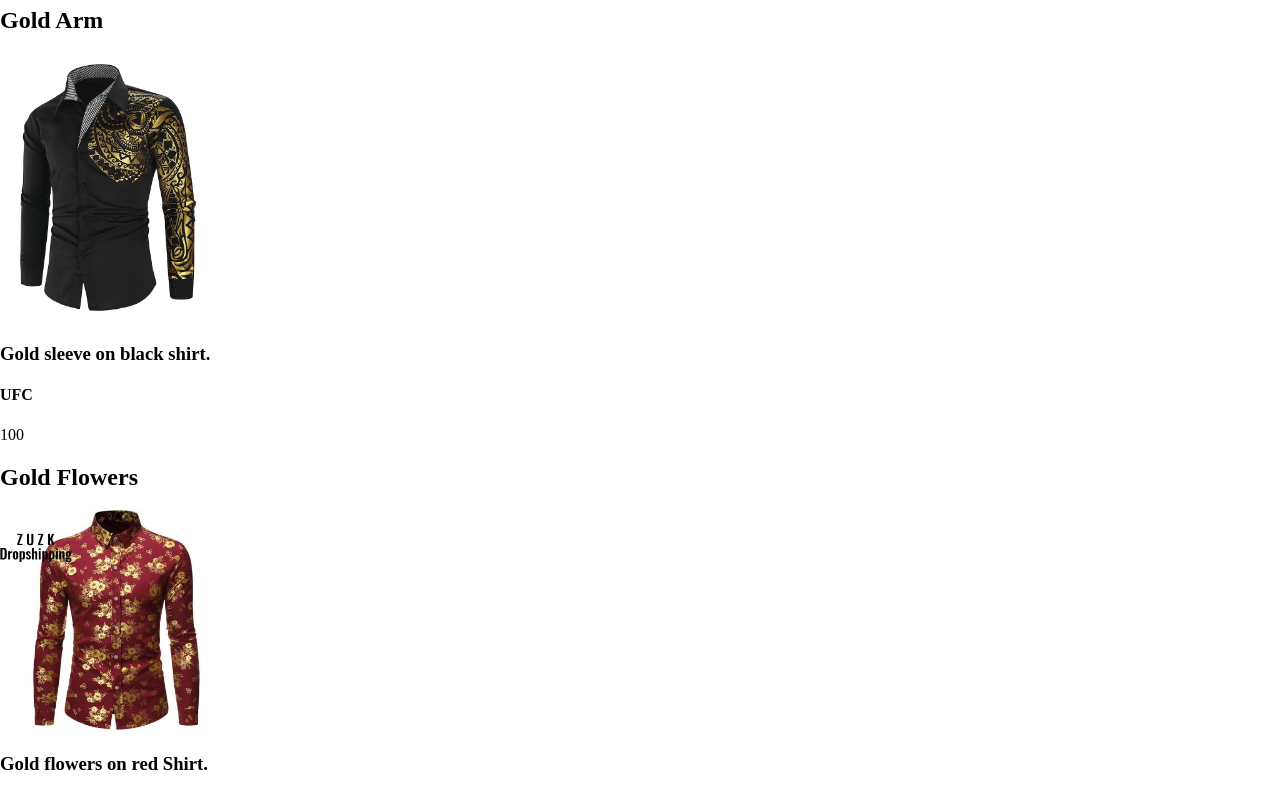
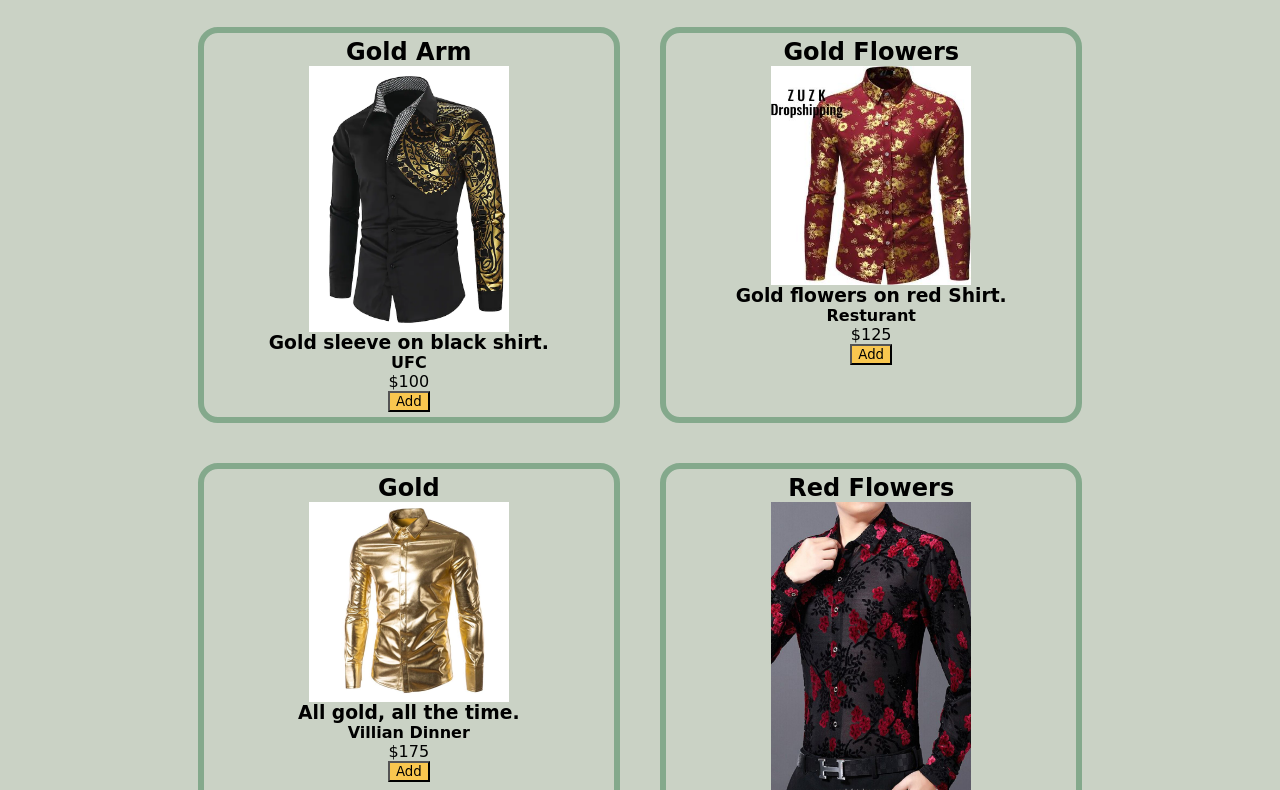
Before and after one commit to BrettSeifried/LAB-06-E-COMMERCE-SITE, a website with bundled scripts: page index.html in a window 1280 px wide. Shown: the part 73-863 px from the top of the page. Built offline with nearby package versions, Linux system fonts and the light colour scheme; a web font is replaced by a local one.

Commit message:
added CSS

```diff
--- a/index.html
+++ b/index.html
@@ -13,7 +13,9 @@
 </head>
 
 <body>
-    <h1>Welcome to September's Fun Shirt Friday</h1>
+    <header>
+        <h1>Welcome to September's Fun Shirt Friday</h1>
+    </header>
     <div id="shirt-list">
         <!-- <div class="shirt-card">
             <h2>Shirts</h2>
@@ -21,8 +23,8 @@
             <h3>Description</h3>
             <h4>category</h4>
             <p>price</p>
-            <button>ad</button> -->
-        </div>
+            <button>Add</button>
+        </div> -->
     </div>
     <script type="module" src="./app.js"></script>
 </body>
--- a/render-products.js
+++ b/render-products.js
@@ -17,8 +17,9 @@ export function renderShirt(shirt){
     const shirtPrice = document.createElement('p');
     shirtPrice.textContent = shirt.price;
 
-    const button = document.createElement('add')
+    const button = document.createElement('button');
+    button.textContent = shirt.button;
 
-    shirtCard.append(shirtHeader, img, shirtDescrip, shirtCat, shirtPrice);
+    shirtCard.append(shirtHeader, img, shirtDescrip, shirtCat, shirtPrice, button);
     return shirtCard;
 }
--- a/shirts.js
+++ b/shirts.js
@@ -5,7 +5,8 @@ export const shirts = [
         img: './assets/shirt.webp',
         description: 'Gold sleeve on black shirt.',
         category: 'UFC',
-        price: 100
+        price: '$100',
+        button: 'Add'
     },
     {
         id: '2',
@@ -13,7 +14,8 @@ export const shirts = [
         img: './assets/shirt1.jpeg',
         description: 'Gold flowers on red Shirt.',
         category: 'Resturant',
-        price: 125
+        price: '$125',
+        button: 'Add'
     },
     {
         id: '3',
@@ -21,7 +23,8 @@ export const shirts = [
         img: './assets/shirt2.webp',
         description: 'All gold, all the time.',
         category: 'Villian Dinner',
-        price: 175
+        price: '$175',
+        button: 'Add'
     },
     {
         id: '4',
@@ -29,7 +32,8 @@ export const shirts = [
         img: './assets/shirt4.jpg',
         description: 'Red flowers on see through black shirt',
         category: 'Party',
-        price: 80
+        price: '$80',
+        button: 'Add'
     },
     {
         id: '5',
@@ -37,6 +41,7 @@ export const shirts = [
         img: './assets/shirt5.jpg',
         description: 'Fun multicolored Dino shirt for a casual time',
         category: 'Kids Party',
-        price: 300
+        price: '$300',
+        button: 'Add'
     },
 ];
--- a/styles/style.css
+++ b/styles/style.css
@@ -1,4 +1,59 @@
+@import url('https://fonts.googleapis.com/css2?family=Potta+One&display=swap');
+* {
+    background-color: #cad2c5;
+}
+header {
+    text-align: center;
+    font-family: 'Potta One', cursive;
+}
+#shirt-list {
+    display: flex;
+    flex-direction: row;
+    flex-wrap: wrap;
+    justify-content: center;
+}
+
+.shirt-card {
+    display: flex;
+    flex-direction: column;
+    width: 33%;
+    height: auto;
+    min-width: px;
+    border: 6px solid #84a98c;
+    border-radius: 20px;
+    align-items: center;
+    margin: 20px;
+    padding: 5px;
+}
+
+.shirt-card:hover {
+    transform: scale3d(1.08, 1.08, 1.08);
+    background-color: #52796f;
+}
+
 img {
     width: 200px;
     height: auto;
 }
+
+button {
+    background-color: #f9c74f;
+}
+
+h3 {
+    max-width: 90%;
+}
+
+h2 {
+    max-height: 90%;
+}
+
+h2, h3, h4, p, button {
+    margin: 0px;
+    font-family: 'Potta One', cursive;
+}
+
+button:hover {
+    transform: scale3d(1.13, 1.13, 1.13);
+    background-color: ;
+}
```
Also changed, not shown: test/example.test.js (+6 -4 lines).
